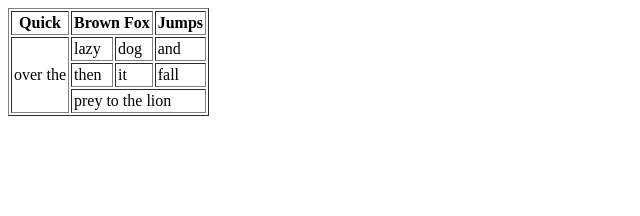
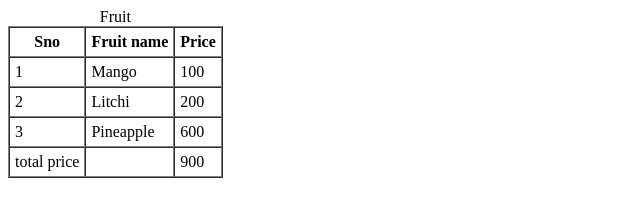
Before and after one commit to SiddheshKumbhar411/HTML, a plain HTML site: page index.html in a window 1280 px wide. Shown: the whole page, without its empty margins (0-640 px from the left). Drawn offline with Linux system fonts and the light colour scheme.

Commit message:
Add files via upload

```diff
--- a/index.html
+++ b/index.html
@@ -3,36 +3,43 @@
 <head>
     <meta charset="UTF-8">
     <meta name="viewport" content="width=device-width, initial-scale=1.0">
-    <title>Table</title>
+    <title>table</title>
 </head>
 <body>
-   <table border="1" cellspacing="2" cellpadding="2">
+    <table border="1" cellspacing="0" cellpadding="5" >
+        <caption>Fruit</caption>
         <thead>
             <tr>
-            <th>Quick</th>
-            <th colspan="2">Brown Fox</th>
-            <th>Jumps</th>
+                <th>Sno</th>
+                <th>Fruit name</th>
+                <th>Price</th>
             </tr>
         </thead>
         <tbody>
             <tr>
-            <td rowspan="3">over the</td>
-            <td>lazy</td>
-            <td>dog</td>
-            <td>and</td>
+                <td>1</td>
+                <td >Mango</td>
+                <td>100</td>
             </tr>
             <tr>
-            <td>then</td>
-            <td>it</td>
-            <td>fall</td>
+                <td>2</td>
+                <td>Litchi</td>
+                <td>200</td>
             </tr>
             <tr>
-            <td colspan="3">prey to the lion</td>
+                <td>3</td>
+                <td>Pineapple</td>
+                <td>600</td>
             </tr>
         </tbody>
+        <tfoot>
+            <tr>
+                <td>total price</td>
+                <td></td>
+                <td>900</td>
+            </tr>
+        </tfoot>
     </table>
-
-
 
 </body>
 </html>
```
Lines whose indentation alone changed are shown as unchanged.
